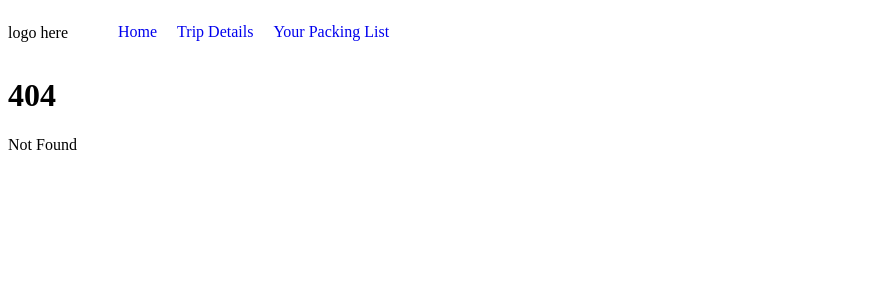
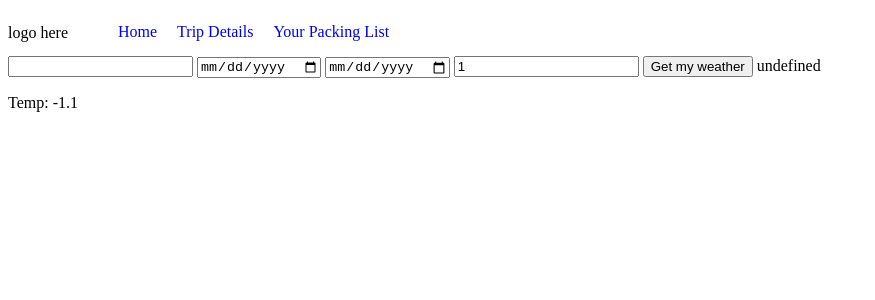
Before and after one commit to Cecelia-N/packd., a SvelteKit app in the folder packd/: page /weatherDemo in a window 1280 px wide. Before the commit this address had no page. Shown: the top 300 px of the page, without its empty margins (0-875 px from the left). Built offline with nearby package versions, Linux system fonts and the light colour scheme.

Commit message:
weather api demo

```diff
--- /dev/null
+++ b/packd/src/lib/server/weather.server.ts
@@ -0,0 +1,38 @@
+// import { PRIVATE_WEATHER_API_KEY } from '$env/static/private';
+
+
+export const weather = {
+
+    getWeather: async (
+        city = 'Windsor',
+	) => {
+        console.log('getting weather...')
+		// const header = {
+		// 	'Content-Type': 'application/json',
+		// 	Authorization: `Bearer ${PRIVATE_CARBONE_API_KEY}`
+		// };
+
+		// const payload = {
+		// 	convertTo: convertTo,
+		// 	reportName: reportName,
+		// 	data: await formatData(uid, 'will')
+		// };
+		const response = fetch(`http://api.weatherapi.com/v1/current.json?key='2c9e2d11842e40a3827193356241301'&q=${city}&aqi=no`, {
+			method: 'POST',
+			// headers: header,
+			// body: JSON.stringify(payload)
+		})
+            .then(async (res) => {
+                console.log('response: ',res.json())
+				return await res.json();
+			})
+			.catch((err) => {
+				console.log('ERROR - Failed to Fetch response!');
+				return {
+					success: false,
+					error: err
+				};
+			});
+		return response;
+	}
+};
--- /dev/null
+++ b/packd/src/routes/api/weather/+server.ts
@@ -0,0 +1,30 @@
+// import { PRIVATE_CARBONE_WILL_TEMPLATE_ID } from "$env/static/private";
+// import { carbone } from "$lib/server/carbone.server";
+import { weather } from "$lib/server/weather.server";
+import { json, type RequestHandler } from "@sveltejs/kit";
+
+// request, locals
+export const POST: RequestHandler = async () => {
+    //  Throws error if API is called while no User is detected
+
+    //  Extracats the Carbone.io Options from the request
+    // const { convertTo, reportName, template } = Object(await request.json());
+
+    /// TODO - add in logic for associated "tempalte" with an appropriate "templateId" when we have more than 1 tempalte
+    // const templateId = PRIVATE_CARBONE_WILL_TEMPLATE_ID;
+
+    //  Calls Carbone API to generate a document by passing in paramters if they're available
+    const res = await weather.getWeather()
+        .then((response) => {
+            console.log("/api/generate created document for: ", response);
+            return response;
+        })
+        .catch((err) => {
+            console.log(`Error at /api/generate/+server.ts. Please review the below: \n ${err}`);
+            return {
+                success: false,
+                error: "Server failed to generate the document. Please try again in a bit."
+            };
+        });
+    return json(res);
+};
--- /dev/null
+++ b/packd/src/routes/weatherDemo/+page.server.ts
@@ -0,0 +1,5 @@
+import type { PageServerLoad } from './$types';
+
+export const load = (async () => {
+    return {};
+}) satisfies PageServerLoad;
--- /dev/null
+++ b/packd/src/routes/weatherDemo/+page.svelte
@@ -0,0 +1,110 @@
+<script lang="ts">
+    const key = '2c9e2d11842e40a3827193356241301';
+    const q = 'windsor';
+
+    function getWeather(city: string, days: number){
+        const response = fetch(`http://api.weatherapi.com/v1/forecast.json?key=${key}&q=${city}&aqi=no&days=${days}`, {
+        method: 'GET',
+    })
+        .then(async (res) => {
+            return await res.json();
+        })
+        .catch((err) => {
+            console.log('ERROR - Failed to Fetch response!', err);
+            return {
+                success: false,
+                error: err,
+            };
+        });
+        weatherObject = response;
+        return response;
+    }
+
+    let weatherObject: Promise<any>;
+
+    let city = ''
+    let days = 1;
+
+    let testObject = {
+        "location":{
+            "name":"Windsor",
+            "region":"Ontario",
+            "country":"Canada",
+            "lat":42.33,
+            "lon":-83.03,
+            "tz_id":"America/Detroit",
+            "localtime_epoch":1705179592,
+            "localtime":"2024-01-13 15:59"
+        },
+        "current":{
+            "last_updated_epoch":1705178700,
+            "last_updated":"2024-01-13 15:45",
+            "temp_c":-1.1,
+            "temp_f":30,"is_day":1,
+            "condition":{
+                "text":"Overcast",
+                "icon":"//cdn.weatherapi.com/weather/64x64/day/122.png",
+                "code":1009
+            },
+            "wind_mph":27.3,
+            "wind_kph":43.9,
+            "wind_degree":280,
+            "wind_dir":"W",
+            "pressure_mb":998,
+            "pressure_in":29.47,
+            "precip_mm":0.18,
+            "precip_in":0.01,
+            "humidity":58,"cloud":100,
+            "feelslike_c":-7.7,
+            "feelslike_f":18.1,
+            "vis_km":16,
+            "vis_miles":9,
+            "uv":1,
+            "gust_mph":31.8,
+            "gust_kph":51.1
+        }
+    }
+let testObject2 = {"location":{"name":"Windsor","region":"Ontario","country":"Canada","lat":42.33,"lon":-83.03,"tz_id":"America/Detroit","localtime_epoch":1705179876,"localtime":"2024-01-13 16:04"},
+"current":{
+    "last_updated_epoch":1705179600,"last_updated":"2024-01-13 16:00","temp_c":-1.1,"temp_f":30,
+    "is_day":1,
+    "condition":{"text":"Overcast","icon":"//cdn.weatherapi.com/weather/64x64/day/122.png","code":1009},"wind_mph":27.3,"wind_kph":43.9,"wind_degree":280,"wind_dir":"W","pressure_mb":998,"pressure_in":29.47,"precip_mm":0.1,"precip_in":0,"humidity":58,"cloud":100,"feelslike_c":-8,"feelslike_f":17.6,"vis_km":16,"vis_miles":9,"uv":1,"gust_mph":31.8,"gust_kph":51.1}}
+
+    let startDate: Date;
+    let endDate: Date;
+
+</script>
+
+<input bind:value={city}>
+<input bind:value={startDate} type="date">
+<input bind:value={endDate} type="date">
+
+<input bind:value={days}>
+<button on:click={() => {getWeather(city, days)}}>Get my weather</button>
+
+{#await weatherObject}
+    loading...
+{:then weatherObject}
+
+{JSON.stringify(weatherObject)}
+
+<p>Temp: {testObject.current.temp_c}</p>
+{/await}
+
+
+
+<!-- <script lang="ts">
+    import {weather} from '$lib/server/weather.server';
+
+    let response: Promise<any>;
+    function getData(){
+        response = weather.getWeather();
+    }
+  </script>
+
+
+  {#if response}
+    {response}
+  {/if}
+  <h1>Weather App</h1>
+<button on:click={getData}>Get Weather</button> -->
```
